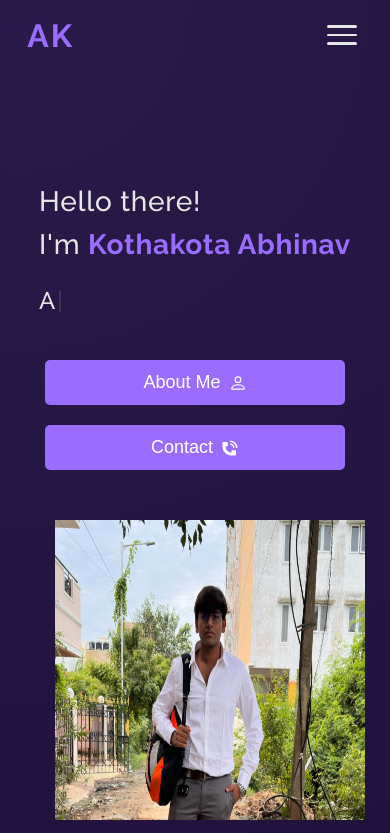
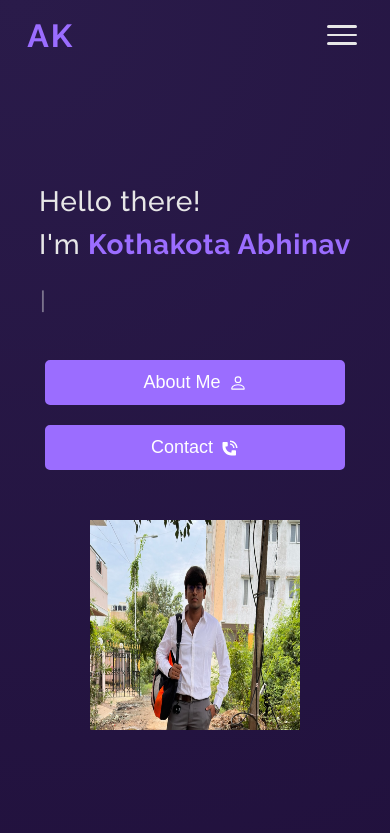
Before and after one commit to abhinavkothakota/Portfolio, a React (Vite) app in the folder REACT/Reactfolio/My-Portfolio-main/: page / in a window 390 px wide. Shown: the top 833 px of the page. Built offline with nearby package versions, Linux system fonts and the light colour scheme.

Commit message:
Photo resposuve

```diff
--- a/REACT/Reactfolio/My-Portfolio-main/src/index.css
+++ b/REACT/Reactfolio/My-Portfolio-main/src/index.css
@@ -263,8 +263,8 @@ button:hover {
     display: inline-block;
   }
   .Avatar{
-    height: 310px;
-    width: 310px;
+    height: 350px;
+    width: 400px;
   }
 }
 
@@ -284,8 +284,28 @@ button:hover {
     font-size: 24px;
   }
   .Avatar{
-    height: 300px;
-    width: 300;
+    height: 250px;
+    width: 310px;
+  }
+}
+@media (max-width: 400px) {
+  .HomePage {
+    min-height: 70vh;
+  }
+  .NavbarLinks {
+    inset: 0 0 0 30%;
+  }
+  .HomeText h1 {
+    font-weight: 500;
+    font-size: 28px;
+  }
+  .TypeEffect {
+    font-weight: 500;
+    font-size: 24px;
+  }
+  .Avatar{
+    height: 210px;
+    width: 210px;
   }
 }
 
```
